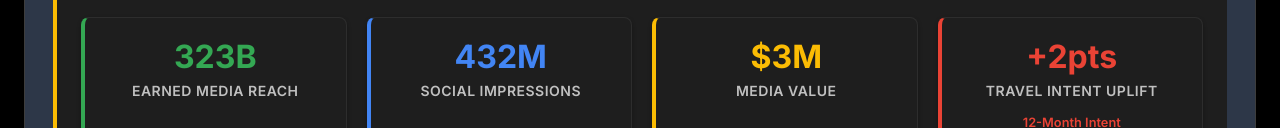
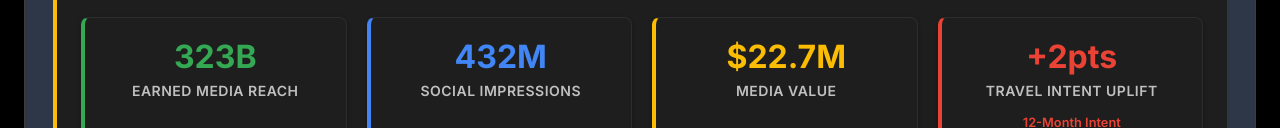
Before and after one commit to studiorns/Liu-Yifei-Partnership, a plain HTML site: page index.html in a window 1280 px wide. Shown: the part 476-604 px from the top of the page. Drawn offline with nearby package versions, Linux system fonts and the light colour scheme.

Commit message:
Add files via upload

```diff
--- a/index.html
+++ b/index.html
@@ -1224,7 +1224,7 @@
                         <div class="metric-name" style="color: var(--gray-700);">Social Impressions</div>
                     </div>
                     <div class="metric-card" style="text-align: center; border-left: 4px solid var(--warning);">
-                        <div class="metric-value" style="color: var(--warning);">$3M</div>
+                        <div class="metric-value" style="color: var(--warning);">$22.7M</div>
                         <div class="metric-name" style="color: var(--gray-700);">Media Value</div>
                     </div>
                     <div class="metric-card" style="text-align: center; border-left: 4px solid var(--danger);">
```
